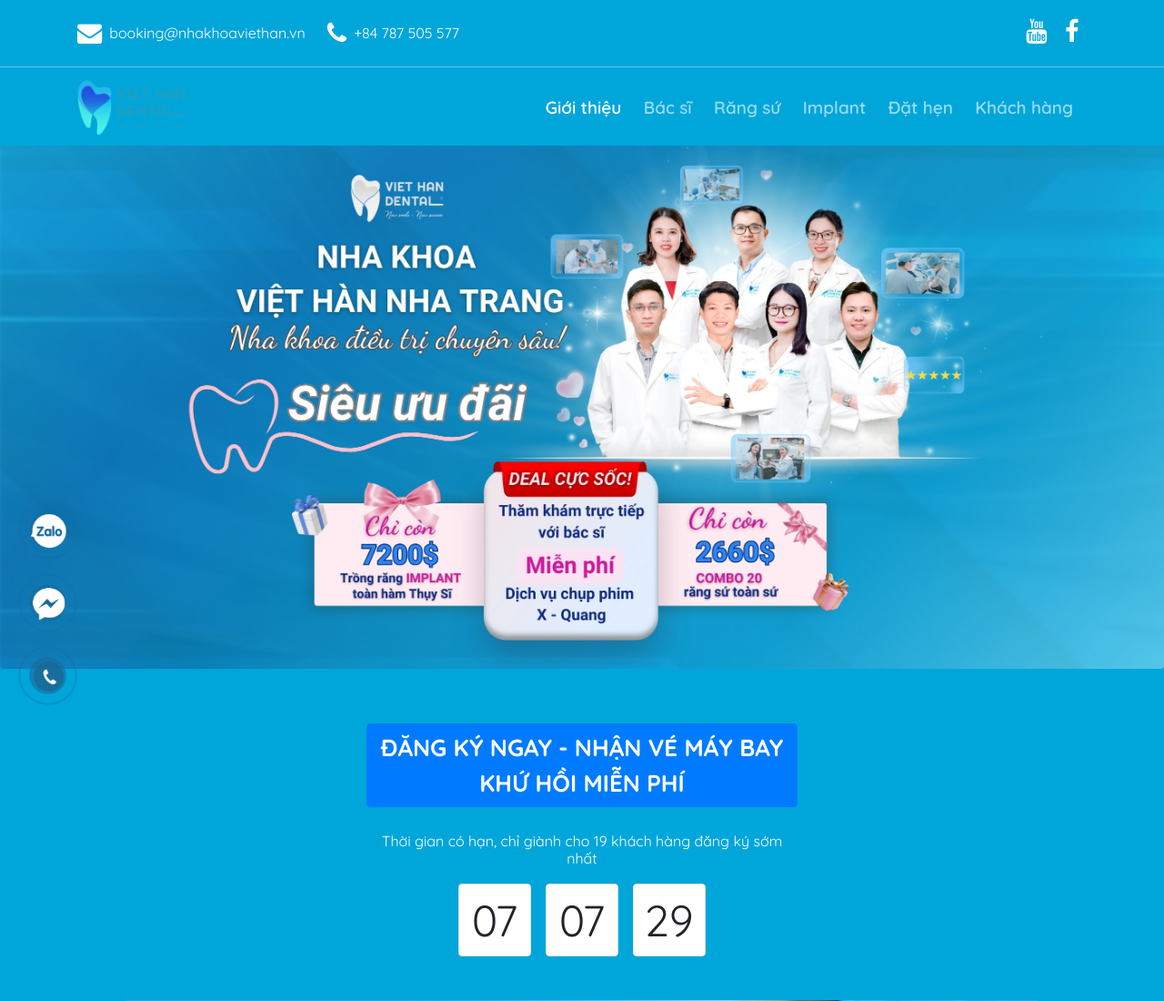
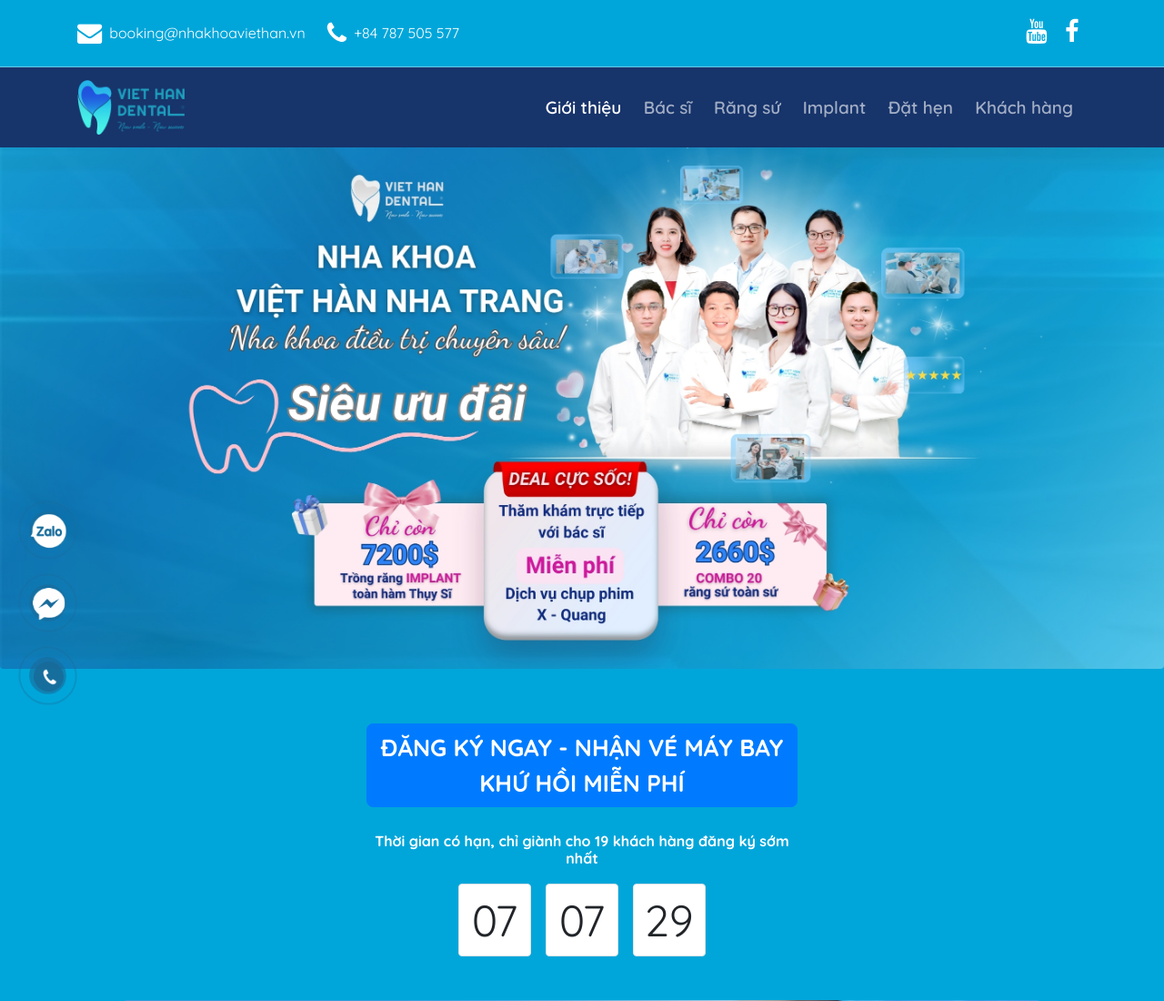
Before and after one commit to NguyenBuiNhatHung/landingpage_nkvh, a PHP site: page /view/home/home.php in a window 1280 px wide. Shown: the top 1100 px of the page at 91% size. Run offline with PHP 8.4, Linux system fonts and the light colour scheme; some libraries are stand-ins or nearby versions; some web fonts are replaced.

Commit message:
upfullll

```diff
--- a/view/info/banner.php
+++ b/view/info/banner.php
@@ -15,6 +15,11 @@
         font-size: 26px;
         margin-top: 20px;
         font-weight: 700;
+        border-radius: 7px;
+    }
+    #nk-title-dk:hover{
+        background-color: white;
+        color:#00a6da;
     }
     @media (max-width: 768px) {
         #nk-title-dk{
@@ -60,11 +65,11 @@
         class="col-9 col-md-5 row justify-content-center wow fadeInLeft mx-auto d-flex align-items-center justify-content-center margin-vertical">
         <div class="col-12 col-md-auto mb-2 text-center">
             <a id="nk-title-dk" href="#dathen"
-                class=" btn btn-primary fadeInUp button-submit animate__animated animate__fadeInLeft">ĐĂNG
+                class="btn btn-primary fadeInUp button-submit animate__animated animate__fadeInLeft">ĐĂNG
                 KÝ NGAY - NHẬN VÉ MÁY BAY KHỨ HỒI MIỄN PHÍ</a>
         </div>
         <div class="col-12 col-md-auto text-center">
-            <p id="nk-uudai" class="h6 animate__animated animate__fadeInLeft">Thời gian có hạn, chỉ giành cho 19 khách hàng đăng ký sớm nhất</p>
+            <p id="nk-uudai" class="nk-font-weight-700 h6 animate__animated animate__fadeInLeft">Thời gian có hạn, chỉ giành cho 19 khách hàng đăng ký sớm nhất</p>
             <div class="d-flex flex-row justify-content-center time-line animate__animated animate__fadeInLeft">
                 <div class="p-2 border rounded bg-white m-2" id="hours">00</div>
                 <div class="p-2 border rounded bg-white m-2" id="minutes">00</div>
--- a/view/info/bayve.php
+++ b/view/info/bayve.php
@@ -4,6 +4,9 @@
     }
     #bayve{
         margin-top: 40px;
+        display: flex;
+        justify-content: center;
+        align-items: center;
     }
     @media screen and (max-width: 768px) {
 
@@ -14,21 +17,27 @@
             min-height: 500px;
         }
     }
+    .nk-mt-20{
+        margin-top: 20px;
+    }
+    .nk-mt-4{
+        margin-top: 4px;
+    }
 </style>
 <div id="bayve" style="height: 400px;" class="container-fluid py-5 position-relative">
     <img class="w-100 h-100" src="../../asset/images/kientao.png" alt=""
         style="object-fit: cover; position: absolute; top: 0; left: 0; z-index: 1;">
     <div class="overlay position-absolute w-100 h-100"
         style="background: rgba(255, 255, 255, 0.8); top: 0; left: 0; z-index: 2;"></div>
-    <div class="container position-relative text-center text-black mt-5" style="z-index: 3;">
-        <h4 class="bayve mt-5">BAY VỀ VIỆT NAM KIẾN TẠO NỤ
+    <div class="container position-relative text-center text-black" style="z-index: 3;">
+        <h4 class="bayve">BAY VỀ VIỆT NAM KIẾN TẠO NỤ
             CƯỜI
             RẶNG RỠ CÙNG NHA KHOA VIỆT HÀN</h4>
-        <p class="bayve lead mt-5 text-dark">Đặt lịch hẹn tư vấn chuyên sâu và thăm khám miễn phí với
+        <p class="nk-mt-20 bayve lead text-dark">Đặt lịch hẹn tư vấn chuyên sâu và thăm khám miễn phí với
             các
             chuyên
             gia nha khoa hàng đầu của chúng tôi tại đây!</p>
-        <a href="#dathen" style="margin-top: 30px; color:white; height: 50px;" class="bayve btn btn-primary btn-lg">LIÊN HỆ TƯ VẤN
+        <a href="#dathen" style="color:white; height: 50px;" class="nk-mt-4 nk-font-weight-700 bayve btn btn-primary btn-lg">LIÊN HỆ TƯ VẤN
             MIỄN PHÍ</a>
     </div>
 </div>
--- a/view/info/dathen.php
+++ b/view/info/dathen.php
@@ -64,7 +64,7 @@
 
         <div id="dathen" class="col-lg-6 col-10 mx-auto wow animate__animated animate__fadeInUp">
             <div class="appointment-form">
-                <h5 class="text-center" style="color: rgb(26, 119, 224);">
+                <h5 class="text-center nk-font-weight-700" style="color: rgb(26, 119, 224);">
                     ĐĂNG KÝ ĐỂ NGHIỆM DỊCH VỤ ĐẲNG CẤP TẠI NHA KHOA VIỆT HÀN
                 </h5>
                 <form>
--- a/view/info/taisao.php
+++ b/view/info/taisao.php
@@ -101,7 +101,7 @@
         <div class="row justify-content-around wow animate__animated animate__fadeInRight">
             <div class="col-lg-5 col-10 hover-effect">
                 <div class="overlay d-flex flex-column">
-                    <div class="nk-icon-key"> <i class="fas fa-user-md"></i> <span>ĐỘI NGŨ BÁC SĨ</span> </div>
+                    <div class="nk-icon-key nk-font-weight-700"> <i class="fas fa-user-md"></i> <span>ĐỘI NGŨ BÁC SĨ</span> </div>
                     <div class="overlay-text">Tại Nha Khoa Việt Hàn, Bác sĩ tốt nghiệp chính quy ngành Răng Hàm Mặt
                         tại những trường Đại học uy tín nhất tại Việt Nam về ngành y, như Đại Học Y Dược Thành Phố
                         Hồ Chí Minh, Đại Học Y Dược Hà Nội, Đại Học Y Dược Huế.
@@ -112,7 +112,7 @@
             </div>
             <div class="nk-ts-item col-lg-5 col-10 hover-effect">
                 <div class="overlay d-flex flex-column">
-                    <div class="nk-icon-key"> <i class="fas fa-users"></i> <span>CHĂM SÓC KHÁCH HÀNG 24/7</span> </div>
+                    <div class="nk-icon-key nk-font-weight-700"> <i class="fas fa-users"></i> <span>CHĂM SÓC KHÁCH HÀNG 24/7</span> </div>
                     <div class="overlay-text"> Tại Nha khoa Việt Hàn, chúng tôi luôn sẵn sàng hỗ trợ khách hàng mọi lúc,
                         mọi nơi với dịch vụ chăm sóc khách hàng 24/7. Đội ngũ tư vấn viên tận tâm,
                         chuyên nghiệp sẽ giúp bạn giải đáp thắc mắc, đặt lịch hẹn,
@@ -126,7 +126,7 @@
         <div class="nk-ts-item-2 row justify-content-around wow animate__animated animate__fadeInLeft">
             <div class="nk-ts-item col-lg-5 col-10 hover-effect">
                 <div class="overlay d-flex flex-column">
-                    <div class="nk-icon-key"> <i class="fas fa-cogs"></i> <span>CÔNG NGHỆ, MÁY MÓC HIỆN ĐẠI</span> </div>
+                    <div class="nk-icon-key nk-font-weight-700"> <i class="fas fa-cogs"></i> <span>CÔNG NGHỆ, MÁY MÓC HIỆN ĐẠI</span> </div>
                     <div class="overlay-text"> Nha khoa Việt Hàn luôn chú trọng học hỏi, cập nhật và ứng dụng kỹ thuật
                         hiện đại vào quá trình điều trị (như hệ thống máy chụp film CT Conbeam Kavo , máy Piezotome,
                         công nghệ scan răng 3Shape Trios, …) giúp rút ngắn thời gian cũng như đảm bảo tính chính xác, an
@@ -135,7 +135,7 @@
             </div>
             <div class="nk-ts-item col-lg-5 col-10 hover-effect">
                 <div class="overlay d-flex flex-column">
-                    <div class="nk-icon-key"> <i class="fas fa-money-bill-wave"></i> <span>CHI PHÍ ĐIỀU TRỊ HỢP LÝ</span>
+                    <div class="nk-icon-key nk-font-weight-700"> <i class="fas fa-money-bill-wave"></i> <span>CHI PHÍ ĐIỀU TRỊ HỢP LÝ</span>
                     </div>
                     <div class="overlay-text">Nha khoa Việt Hàn cam kết luôn mang đến dịch vụ nha khoa chất lượng cao
                         với chi phí hợp lý, minh bạch và phù hợp với mọi khách hàng. Với bảng giá rõ ràng, hỗ trợ trả
--- a/view/info/vechungtoi.php
+++ b/view/info/vechungtoi.php
@@ -91,7 +91,7 @@
                     đây uy tín. Các bác sĩ ở đây đều có bằng cắp và tay nghề giỏi, đặc biệt mình được sắp xếp điều trị
                     với bác sĩ Ngân. Bác sĩ rất nhiệt tình, khuôn mặt phúc hậu và trong suốt quá trình luôn nhẹ nhàng,
                     ân cần. Làm răng tỉ mỉ từng chi tiết, nhân sự ở đây cũng quan tâm mình như người nha, lúc nào cũng
-                    niềm nở và hỏi han. Còn mua giúp mình đồ ăn, nói cung là rất thân thiện. Sau khi làm ở Việt Hàn xong
+                    niềm nở và hỏi han. Còn mua giúp mình đồ ăn, nói chung là rất thân thiện. Sau khi làm ở Việt Hàn xong
                     thì mình ăn uống thoải mái, tươi cười mỗi ngày. Mình có một lời khuyên là ai đang gặp các vấn đề về
                     răng miệng thì nên đến địa chỉ nha khoa này, giá cả đi đôi với chất lượng. Cảm ơn bác sĩ Ngân và các
                     bạn nhân viên đã giúp cô có hàm răng tuyệt vời.</p>
@@ -111,12 +111,12 @@
             <div class="col-lg-6 text-center wow animate__animated animate__fadeInRight">
                 <p class="px-3 custom-paragraph">Trước đây tôi bị mất răng toàn hàm, ăn uống khó khăn. Tôi cũng đã đi
                     nhiều nha khoa để tham khoa tham khảo. Sau đó tôi được ông bạn giới thiệu qua Nha khoa Việt Hàn. Giá
-                    cả ở đây minh bạch, không phát sinh thêm chi phí, nên tôi đã tin chọn Việt Hnaf. May mắn là tôi đã
+                    cả ở đây minh bạch, không phát sinh thêm chi phí, nên tôi đã tin chọn Việt Hàn. May mắn là tôi đã
                     chọn đúng. Cơ sở hiện đại, bác sĩ Quân chuyên nghiệp, cấy răng rất êm. Trước đó tôi sợ đau, nhưng
                     thực hiện xong không đau hay ê gì hết, tôi rất bất ngờ. Phụ tá cũng ân cần, nhiệt tình. Cháu Thủy lễ
                     tân và chăm sóc khách hàng thường gọi điện để thăm hỏi và đặt lịch hẹn kiểm tra định kỳ cho tôi. Sau
                     một thời gian thực hiện trồng răng, hôm nay tôi quay lại tái khám, mọi thứ vẫn tốt và chỉn chu. Cảm
-                    ơn đội ngũ bác sĩ và nhân viên của Việt Hàn rất nhiều. Tôi trẻ, khỏe ra cũng được chục tuổi.</p>
+                    ơn đội ngũ bác sĩ và nhân viên của Việt Hàn rất nhiều. Tôi trẻ và khỏe ra cũng được chục tuổi.</p>
             </div>
         </div>
         <div class="col-12 nk-vct-nd testimonial-section">
@@ -133,7 +133,7 @@
             <div class="col-lg-6 text-center wow animate__animated animate__fadeInRight">
                 <p class="px-3 custom-paragraph">Trước đây răng mình bị hô nhẹ, lại xỉn màu, có vài chiếc bị sâu nên
                     lúc nào cũng ngại cười. Giao tiếp với bạn bè hay đối tác mình đều không tự tin, lúc nào cười cũng
-                    phải che miệng. Sau khi ""nằm vùng"" khoảng 2 năm trong các hội nhóm về răng miệng ở Nha Trang, mình
+                    phải che miệng. Sau khi "nằm vùng" khoảng 2 năm trong các hội nhóm về răng miệng ở Nha Trang, mình
                     thấy Việt Hàn có độ đề xuất cao, trên google maps hay facebook đều có review tốt. Nên mình quyết
                     định đến khám rồi được tư vấn làm dán sứ Veneer Lisi 21 răng.
                     Phải nói là quá trình làm răng rất thoải mái, từ không gian phòng khám, cho đến bác sĩ, tư vấn viên
@@ -141,7 +141,7 @@
                     gương mà cứ ngờ ngợ – răng đều, trắng tự nhiên như răng thật, đẹp hơn mong đợi!
                     Giờ thì tự tin cười thoải mái, gặp bạn bè hay đi làm việc với đối tác cũng chẳng ngại ngần gì nữa.
                     Bạn bè còn bảo mình 'đẹp trai lên mấy level' làm mình rất tự hào! Đi đâu cũng giới thiệu mọi người
-                    đến đây làm răng. Nói chung là từ nhỏ đến lớn mới có trải nghiệm tại nah khoa ứng ý đến như vậy.
+                    đến đây làm răng. Nói chung là từ nhỏ đến lớn mới có trải nghiệm tại nha khoa ứng ý đến như vậy.
                     Thật sự cảm ơn đội ngũ bác sĩ và nhân viên ở Nha khoa Việt Hàn đã giúp mình thay đổi nụ cười, thay
                     đổi cả sự tự tin!</p>
             </div>
@@ -166,7 +166,7 @@
                     lay do tiêu xương. Công việc bận rộn, và cũng đôi phần chủ quan với sức khỏe nên khi chữa trị thì
                     tình trạng đã khá nghiêm trọng.
                     Qua quá trình thăm khám cùng bác sĩ Chuyên khoa, lắng nghe kế hoạch phác đồ điều trị cá nhân hóa, rõ
-                    ràng chi tiết thì tôi an tâm hơn hẳn. Vì ở nước ngoài lâu năm thfi cứ nghĩ cơ sở vật chất cũng như
+                    ràng chi tiết thì tôi an tâm hơn hẳn. Vì ở nước ngoài lâu năm thì cứ nghĩ cơ sở vật chất cũng như
                     bác sĩ bên đó sẽ tốt hơn, Nhưng khi thực hiện rồi mới thấy chất lượng ở đây không kém gì nước ngoài,
                     mà dịch vụ còn thân thiện. Nụ cười hiện tại là ước ao bấy lâu nay, nhờ bác Quân mà giờ đây đã thành
                     hiện thực. Rất biết ơn Nha khoa Việt Hàn.</p>
@@ -187,9 +187,9 @@
                 <p class="px-3 custom-paragraph">Tôi từ Canada trở về, qua sự giới thiệu của bạn bè và nhờ con cái tìm
                     hiểu trên mạng xã hội. Tôi về Việt Nam, đi khám vài nơi nhưng mà chỉ có bác sĩ ở Việt Hàn là giải
                     thích cặn kẽ, các cô tư vấn trả lời mọi thắc mắc rất nhiệt tình nên tôi quyết đinh làm răng ở đây.
-                    14 năm trước tôi từng làm răng sứ hai hàm, tuy nhiên qua thời gian ở nước ngoài không đi tahwm kahsm
-                    định kỳ được, cũng bận rộn nên không chăm sóc được kỹ. Nê là giờ các răng không còn ăn nhai tốt như
-                    trước, về thẩm mỹ thfi cũng không được đẹp lắm nên tôi muốn làm lại. Sau khi được thăm khám và đưa
+                    14 năm trước tôi từng làm răng sứ hai hàm, tuy nhiên qua thời gian ở nước ngoài không đi tái khám
+                    định kỳ được, cũng bận rộn nên không chăm sóc được kỹ. Nên là giờ các răng không còn ăn nhai tốt như
+                    trước, về thẩm mỹ thì cũng không được đẹp lắm nên tôi muốn làm lại. Sau khi được thăm khám và đưa
                     ra phác đồ điều trị cá nhân hóa bởi bác sĩ Tình, tôi làm lại luôn 16 răng sứ. Sau khi làm răng về về
                     ai cũng khen hết, làng xóm ai cũng hỏi làm đâu đẹp vậy, tôi giới thiệu vô Nha khoa Việt Hàn hết.
                 </p>
@@ -237,7 +237,7 @@
                     khôn có ít lần mình tự ti vì hàm răng bị nhiễm màu của mình. Mình cứ ước thầm trong bụng là mong sao
                     lớn thật nhanh để kiếm tiền phục hình lại hàm răng của mình để trông nó đẹp hơn. Khi chia sẻ tâm sự
                     này với gia đình thì rất nhiều họ hàng của mình bảo mình về Việt Nam thực hiện đi vì chất lượng và
-                    gái cả ở đây rất hợp lý hơn nhiều so với ở nước ngoài. Năm ngoái có dịp về Việt Nam mình đã đi khám
+                    giá cả ở đây rất hợp lý hơn nhiều so với ở nước ngoài. Năm ngoái có dịp về Việt Nam mình đã đi khám
                     vài nơi ở cả Sài Gòn và Nha Trang nhưng vẫn còn phân vân. Năm nay khi có dịp nghỉ dài ngày mình đã
                     quyết định quay về nước để tìm nha khoa uy tín, có thể tin tưởng được để khắc phục tình trạng răng
                     nhiễm Tetracycline của mình.
--- a/view/layout/layout_home.php
+++ b/view/layout/layout_home.php
@@ -27,6 +27,7 @@
     #nk-menu{
         padding-top: 10px;
         padding-bottom: 10px;
+        background-color: #17346b;
     }
     @media (max-width: 576px) {
         #nk-logo{
```
